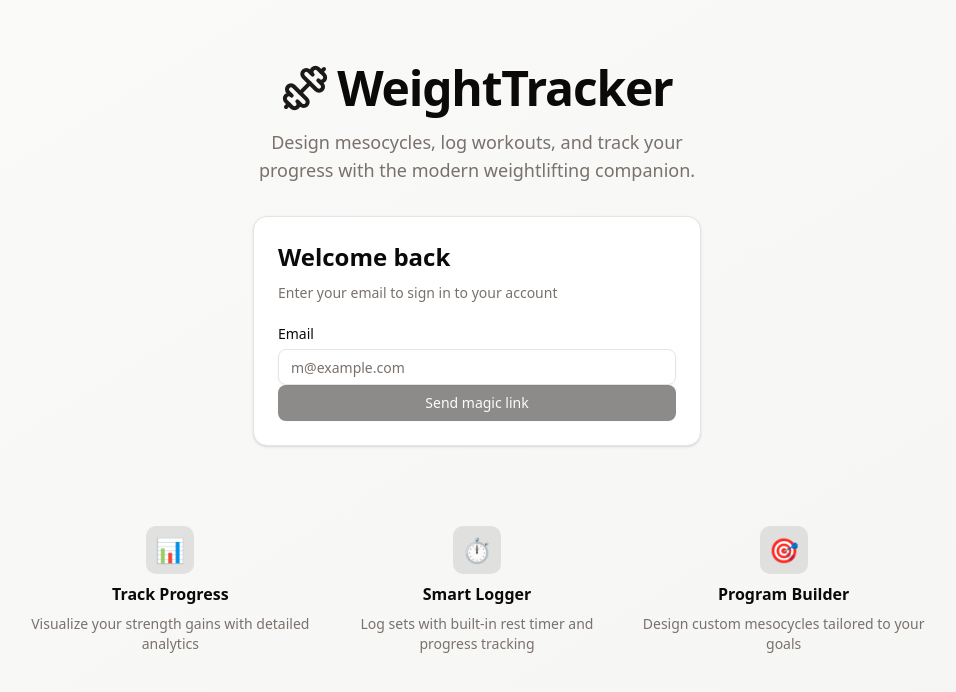
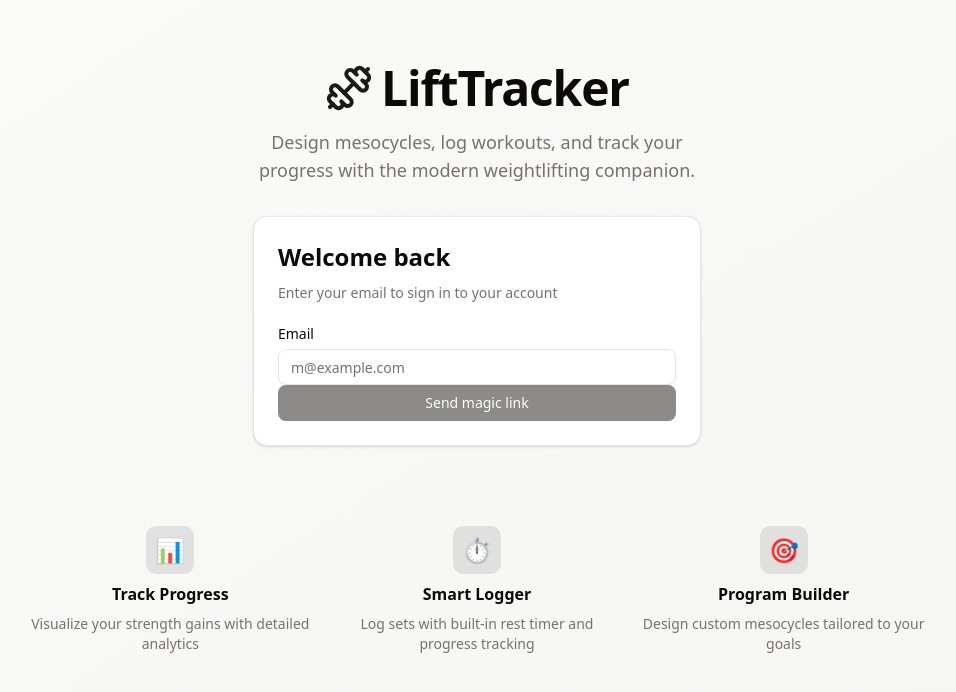
Before and after one commit to babygramps/webweights, a Next.js app: page / in a window 1280 px wide. Shown: the top 692 px of the page, without its empty margins (163-1119 px from the left). Built offline with nearby package versions, Linux system fonts and the light colour scheme; no server answers.

Commit message:
refactor: rename WeightTracker to LiftTracker in the homepage title

```diff
--- a/src/app/page.tsx
+++ b/src/app/page.tsx
@@ -11,7 +11,7 @@ export default function HomePage() {
             <div className="flex items-center justify-center space-x-2">
               <Dumbbell className="h-12 w-12 text-primary" />
               <h1 className="text-4xl md:text-5xl font-bold tracking-tight">
-                WeightTracker
+                LiftTracker
               </h1>
             </div>
             <p className="text-lg text-muted-foreground max-w-md mx-auto">
```
